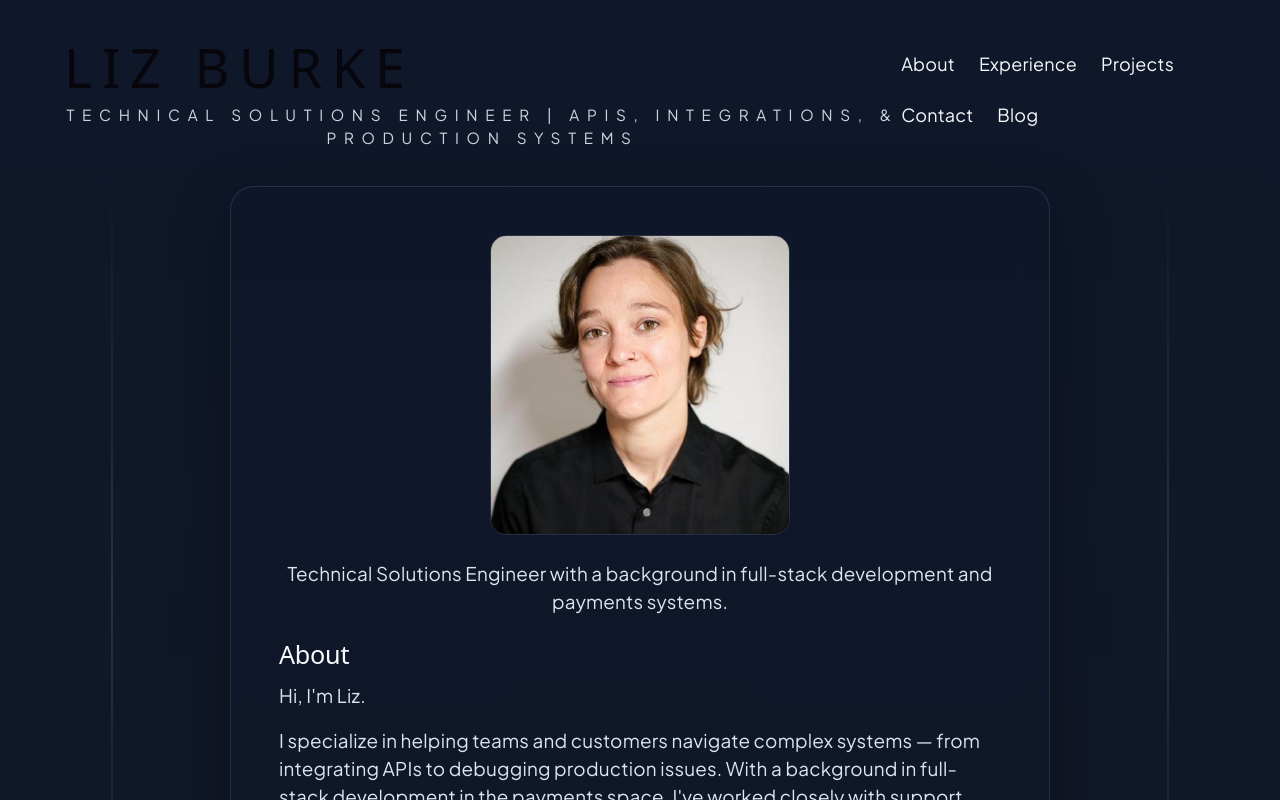
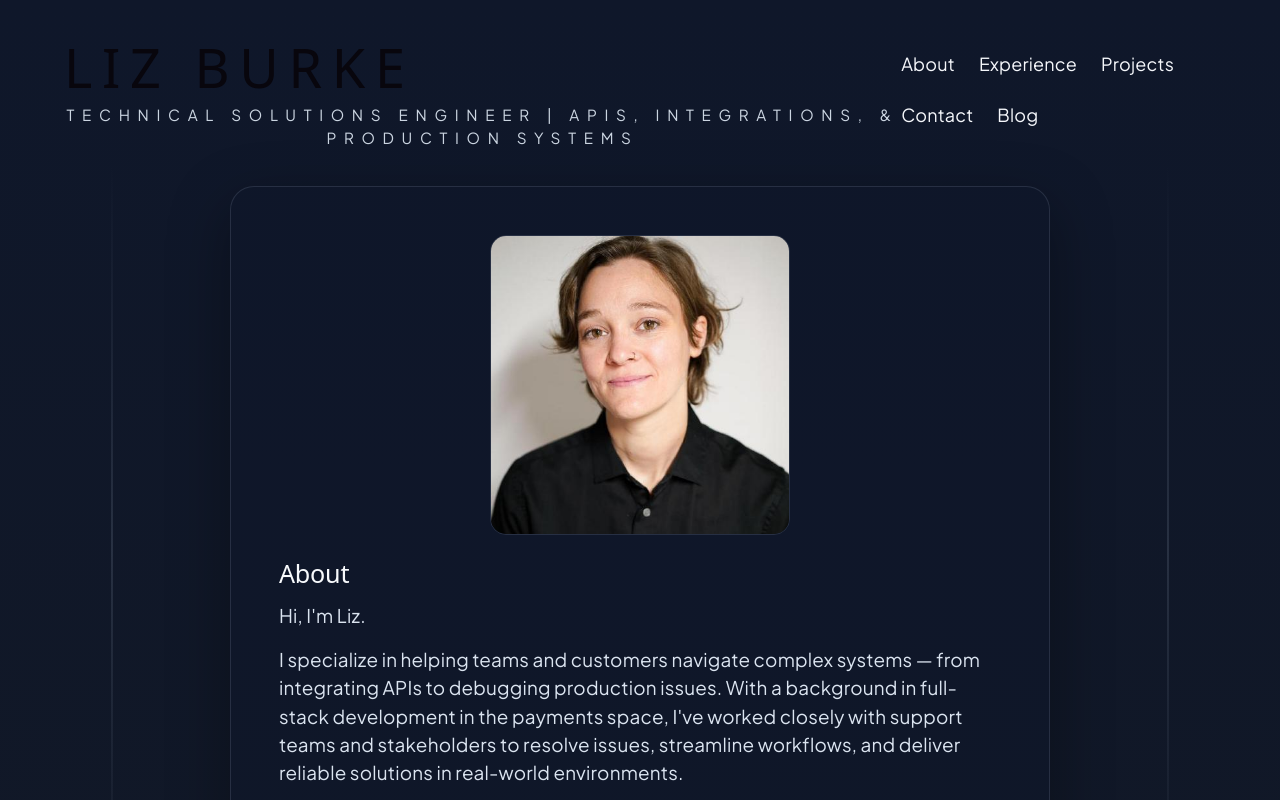
Before and after one commit to lizburkecodes/liz-burke-portfolio, a React (Vite) app: page / in a window 1280 px wide. Shown: the top 800 px of the page. Built offline with nearby package versions, Linux system fonts and the light colour scheme; the HTML template or start-up script is replaced by a standard one.

Commit message:
remove redundent line

```diff
--- a/src/pages/About.jsx
+++ b/src/pages/About.jsx
@@ -2,9 +2,6 @@ function About() {
   return (
    <div className="content-page">
     <img src="/headshot.jpg" alt="Liz Burke" className="headshot" />
-        <p className="tagline">
-        Technical Solutions Engineer with a background in full-stack development and payments systems.
-        </p>
       <h2>About</h2>
 
       <p>Hi, I'm Liz.</p>
```
